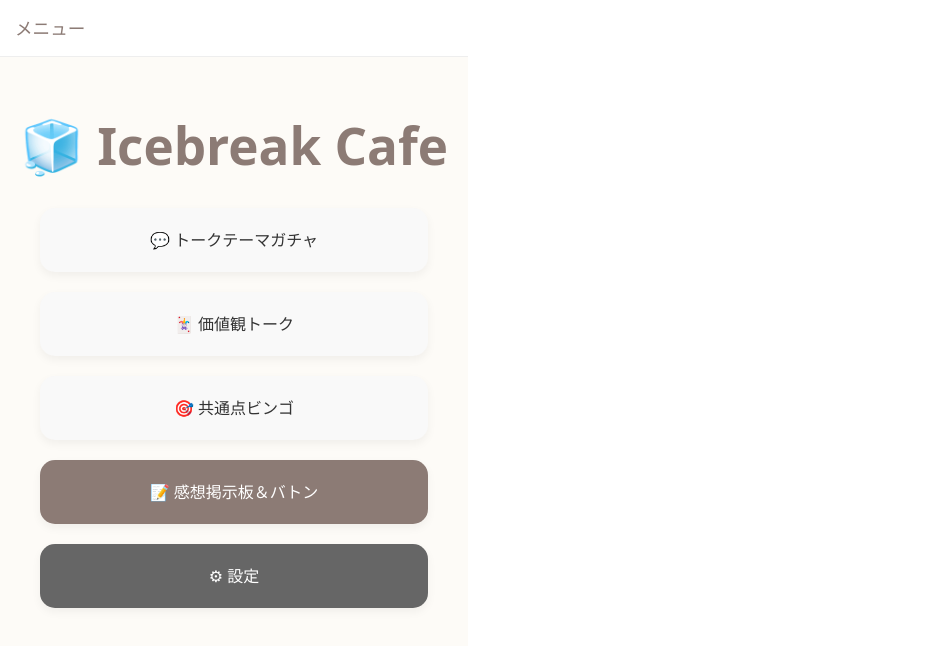
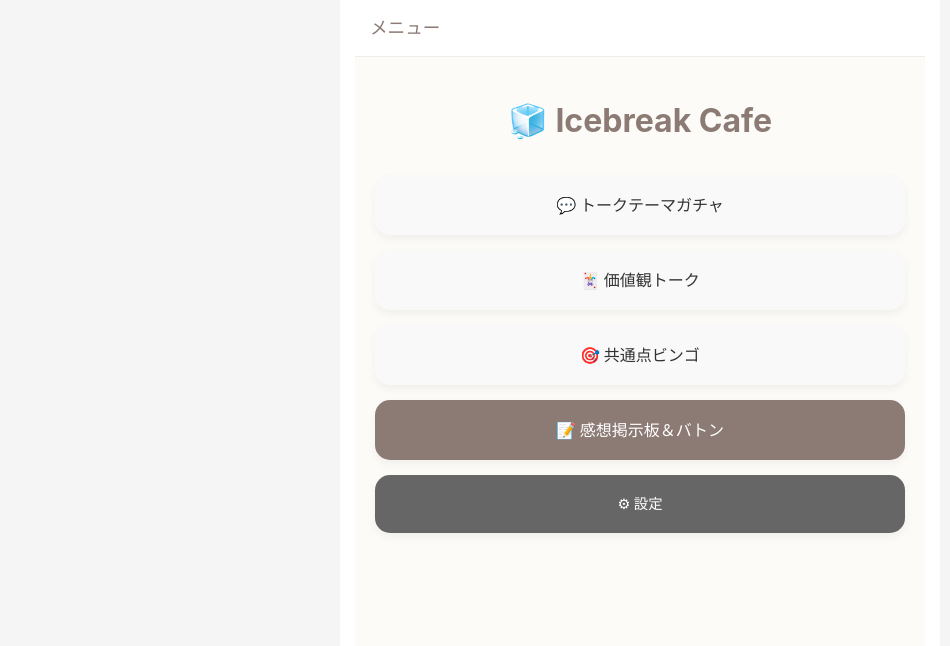
Before and after one commit to BBHF810/icebreak-cafe, a React (Vite) app: page / in a window 1280 px wide. Shown: the top 646 px of the page, without its empty margins (0-950 px from the left). Built offline with nearby package versions, Linux system fonts and the light colour scheme; no server answers; the database is empty.

Commit message:
Fix case sensitivity to Feedback

```diff
--- a/src/App.jsx
+++ b/src/App.jsx
@@ -1,7 +1,7 @@
 import { useState, useEffect } from 'react';
 import { Routes, Route, Link } from 'react-router-dom';
 import { db } from './firebase';
-import { ref, onValue, set, push, remove } from 'firebase/database'; // setを追加
+import { ref, onValue, set, push, remove } from 'firebase/database';
 
 import TalkTheme from './games/TalkTheme';
 import Bingo from './games/Bingo';
@@ -10,9 +10,9 @@ import Feedback from './games/Feedback';
 import Layout from './components/Layout';
 import Settings from './components/Settings';
 
-import { THEME_LIST } from './games/TalkTheme/data'; //
-import { BINGO_MISSIONS } from './games/Bingo/data'; //
-import { VALUE_THEME_LIST } from './games/ValueTalk/data'; //
+import { THEME_LIST } from './games/TalkTheme/data';
+import { BINGO_MISSIONS } from './games/Bingo/data';
+import { VALUE_THEME_LIST } from './games/ValueTalk/data';
 
 function App() {
   const [themes, setThemes] = useState([]);
@@ -20,125 +20,92 @@ function App() {
   const [valueThemes, setValueThemes] = useState([]);
   const [feedbacks, setFeedbacks] = useState([]);
 
-  // --- Firebase 同期処理 ---
-
   useEffect(() => {
-    // 1. トークテーマの同期
-    const themesRef = ref(db, 'themes');
-    onValue(themesRef, (snapshot) => {
+    // Firebase同期ロジック (以前の修正を維持)
+    onValue(ref(db, 'themes'), (snapshot) => {
       const data = snapshot.val();
-      if (data) {
-        setThemes(data);
-      } else {
-        // DBが空なら初期データをセット
-        const initial = THEME_LIST.map(t => ({ text: t, enabled: true }));
-        set(themesRef, initial);
-      }
+      if (data) setThemes(data);
+      else set(ref(db, 'themes'), THEME_LIST.map(t => ({ text: t, enabled: true })));
     });
 
-    // 2. ビンゴミッションの同期
-    const bingoRef = ref(db, 'bingo');
-    onValue(bingoRef, (snapshot) => {
+    onValue(ref(db, 'bingo'), (snapshot) => {
       const data = snapshot.val();
-      if (data) {
-        setBingoMissions(data);
-      } else {
-        set(bingoRef, BINGO_MISSIONS);
-      }
+      if (data) setBingoMissions(data);
+      else set(ref(db, 'bingo'), BINGO_MISSIONS);
     });
 
-    // 3. 価値観トークの同期
-    const valueRef = ref(db, 'valueThemes');
-    onValue(valueRef, (snapshot) => {
+    onValue(ref(db, 'valueThemes'), (snapshot) => {
       const data = snapshot.val();
-      if (data) {
-        setValueThemes(data);
-      } else {
-        const initial = VALUE_THEME_LIST.map(v => ({ text: v, enabled: true }));
-        set(valueRef, initial);
-      }
+      if (data) setValueThemes(data);
+      else set(ref(db, 'valueThemes'), VALUE_THEME_LIST.map(v => ({ text: v, enabled: true })));
     });
 
-    // 4. 感想掲示板の同期 (既存)
-    const feedbacksRef = ref(db, 'feedbacks');
-    const unsubscribeFeedback = onValue(feedbacksRef, (snapshot) => {
+    onValue(ref(db, 'feedbacks'), (snapshot) => {
       const data = snapshot.val();
-      if (data) {
-        setFeedbacks(Object.keys(data).map(key => ({ ...data[key], id: key })));
-      } else {
-        setFeedbacks([]);
-      }
+      setFeedbacks(data ? Object.keys(data).map(key => ({ ...data[key], id: key })) : []);
     });
-
-    return () => unsubscribeFeedback();
   }, []);
-
-  // --- データ更新関数 (Firebaseへ書き込む) ---
 
   const updateThemes = (newData) => set(ref(db, 'themes'), newData);
   const updateBingo = (newData) => set(ref(db, 'bingo'), newData);
   const updateValueThemes = (newData) => set(ref(db, 'valueThemes'), newData);
 
-  const addFeedback = (entry) => push(ref(db, 'feedbacks'), entry);
-  const deleteFeedback = (id) => {
-    if (window.confirm("このメッセージを削除してもよろしいですか？")) {
-      remove(ref(db, `feedbacks/${id}`));
-    }
-  };
-
   return (
-    <div style={{ maxWidth: '600px', margin: '0 auto', minHeight: '100vh', backgroundColor: '#fff' }}>
+    <div style={appContainerStyle}>
       <Routes>
         <Route path="/" element={<Layout title="メニュー" showBackBtn={false}><Home /></Layout>} />
         <Route path="/talk-theme" element={
           <Layout title="ガチャ">
-            <TalkTheme
-              key={themes.filter(t => t.enabled).length}
-              themes={themes}
-              setThemes={updateThemes}
-            />
+            <TalkTheme key={themes.filter(t => t.enabled).length} themes={themes} setThemes={updateThemes} />
           </Layout>
         } />
         <Route path="/value-talk" element={
           <Layout title="価値観トーク">
-            <ValueTalk
-              key={valueThemes.filter(v => v.enabled).length}
-              themes={valueThemes}
-              setValueThemes={updateValueThemes}
-            />
+            <ValueTalk key={valueThemes.filter(v => v.enabled).length} themes={valueThemes} setValueThemes={updateValueThemes} />
           </Layout>
         } />
         <Route path="/bingo" element={<Layout title="ビンゴ"><Bingo missions={bingoMissions} /></Layout>} />
-        <Route path="/feedback" element={<Layout title="感想掲示板"><Feedback feedbacks={feedbacks} onAddFeedback={addFeedback} onDeleteFeedback={deleteFeedback} /></Layout>} />
+        <Route path="/feedback" element={
+          <Layout title="感想掲示板">
+            <Feedback feedbacks={feedbacks} onAddFeedback={(e) => push(ref(db, 'feedbacks'), e)} onDeleteFeedback={(id) => remove(ref(db, `feedbacks/${id}`))} />
+          </Layout>
+        } />
         <Route path="/settings" element={
-          <Settings
-            themes={themes} setThemes={updateThemes}
-            bingoMissions={bingoMissions} setBingoMissions={updateBingo}
-            valueThemes={valueThemes} setValueThemes={updateValueThemes}
-          />
+          <Settings themes={themes} setThemes={updateThemes} bingoMissions={bingoMissions} setBingoMissions={updateBingo} valueThemes={valueThemes} setValueThemes={updateValueThemes} />
         } />
       </Routes>
     </div>
   );
 }
 
+const appContainerStyle = {
+  maxWidth: '600px',
+  margin: '0 auto',
+  minHeight: '100vh',
+  backgroundColor: '#fff',
+  display: 'flex',          // 中央配置のため
+  flexDirection: 'column',
+  padding: '0 15px',        // スマホ画面端の余白
+  boxSizing: 'border-box'
+};
+
 function Home() {
   return (
-    <div style={{ textAlign: 'center', width: '100%' }}>
-      <h1 style={{ color: '#8c7b75', marginTop: '40px' }}>🧊 Icebreak Cafe</h1>
-      <div style={{ display: 'flex', flexDirection: 'column', gap: '20px', marginTop: '30px', padding: '0 20px' }}>
-        <Link to="/talk-theme" style={buttonStyle}>💬 トークテーマガチャ</Link>
-        <Link to="/value-talk" style={buttonStyle}>🃏 価値観トーク</Link>
-        <Link to="/bingo" style={buttonStyle}>🎯 共通点ビンゴ</Link>
-        <Link to="/feedback" style={{...buttonStyle, backgroundColor: '#8c7b75', color: '#fff'}}>📝 感想掲示板＆バトン</Link>
-        <Link to="/settings" style={{...buttonStyle, backgroundColor: '#666', color: '#fff'}}>⚙ 設定</Link>
+    <div style={{ textAlign: 'center', width: '100%', padding: '20px 0' }}>
+      <h1 style={{ color: '#8c7b75', fontSize: '2rem', marginBottom: '30px' }}>🧊 Icebreak Cafe</h1>
+      <div style={{ display: 'flex', flexDirection: 'column', gap: '15px' }}>
+        <Link to="/talk-theme" style={homeButtonStyle}>💬 トークテーマガチャ</Link>
+        <Link to="/value-talk" style={homeButtonStyle}>🃏 価値観トーク</Link>
+        <Link to="/bingo" style={homeButtonStyle}>🎯 共通点ビンゴ</Link>
+        <Link to="/feedback" style={{...homeButtonStyle, backgroundColor: '#8c7b75', color: '#fff'}}>📝 感想掲示板＆バトン</Link>
+        <Link to="/settings" style={{...homeButtonStyle, backgroundColor: '#666', color: '#fff', fontSize: '0.9rem'}}>⚙ 設定</Link>
       </div>
     </div>
   );
 }
 
-const buttonStyle = {
-  display: 'block', padding: '20px', backgroundColor: '#f9f9f9', color: '#333',
+const homeButtonStyle = {
+  display: 'block', padding: '18px', backgroundColor: '#f9f9f9', color: '#333',
   textDecoration: 'none', borderRadius: '15px', fontWeight: 'bold', boxShadow: '0 4px 10px rgba(0,0,0,0.05)'
 };
 
--- a/src/games/TalkTheme/index.jsx
+++ b/src/games/TalkTheme/index.jsx
@@ -3,47 +3,36 @@ import { useState } from 'react';
 const TalkTheme = ({ themes, setThemes }) => {
   const [currentTheme, setCurrentTheme] = useState("ボタンを押してね");
   const [remainingIndices, setRemainingIndices] = useState([]);
-
   const activeThemes = themes.filter(t => t.enabled);
 
   const drawTheme = () => {
-    if (activeThemes.length === 0) {
-      setCurrentTheme("有効なお題がありません。");
-      return;
-    }
-
+    if (activeThemes.length === 0) return setCurrentTheme("有効なお題がありません。");
     let indices = [...remainingIndices];
-    if (indices.length === 0) {
-      indices = activeThemes.map((_, i) => i);
-    }
-
-    const randomIndex = Math.floor(Math.random() * indices.length);
-    const themeIndex = indices[randomIndex];
-
-    setCurrentTheme(activeThemes[themeIndex].text);
-    indices.splice(randomIndex, 1);
+    if (indices.length === 0) indices = activeThemes.map((_, i) => i);
+    const idx = Math.floor(Math.random() * indices.length);
+    setCurrentTheme(activeThemes[indices[idx]].text);
+    indices.splice(idx, 1);
     setRemainingIndices(indices);
   };
 
-  const hideCurrentTheme = () => {
+  const hideTheme = () => {
     if (currentTheme === "ボタンを押してね") return;
     if (window.confirm("このお題を非表示にしますか？")) {
-      const updated = themes.map(t => t.text === currentTheme ? { ...t, enabled: false } : t);
-      setThemes(updated);
+      setThemes(themes.map(t => t.text === currentTheme ? { ...t, enabled: false } : t));
       setCurrentTheme("ボタンを押してね");
     }
   };
 
   return (
-    <div style={{ textAlign: 'center', padding: '20px' }}>
+    <div style={{ textAlign: 'center', padding: '10px', width: '100%' }}>
       <div style={themeCardStyle}>{currentTheme}</div>
       <div style={{ display: 'flex', flexDirection: 'column', gap: '15px', alignItems: 'center' }}>
         <button onClick={drawTheme} style={gachaButtonStyle}>ガチャを回す</button>
         {currentTheme !== "ボタンを押してね" && (
-          <button onClick={hideCurrentTheme} style={hideButtonStyle}>× このお題を非表示にする</button>
+          <button onClick={hideTheme} style={hideButtonStyle}>× このお題を非表示にする</button>
         )}
       </div>
-      <div style={{ marginTop: '20px', color: '#999', fontSize: '0.9rem' }}>
+      <div style={{ marginTop: '20px', color: '#999', fontSize: '0.85rem' }}>
         残りお題: {remainingIndices.length === 0 && currentTheme !== "ボタンを押してね" ? 0 : remainingIndices.length} / {activeThemes.length}
       </div>
     </div>
@@ -51,19 +40,37 @@ const TalkTheme = ({ themes, setThemes }) => {
 };
 
 const themeCardStyle = {
-  minHeight: '180px', display: 'flex', alignItems: 'center', justifyContent: 'center',
-  background: '#fff', borderRadius: '25px', padding: '30px', marginBottom: '30px',
-  fontSize: '1.4rem', fontWeight: 'bold', lineHeight: '1.4',
-  boxShadow: '0 10px 25px rgba(140, 123, 117, 0.15)', border: '2px solid #eee'
+  width: '100%',             // 画面幅に合わせる
+  maxWidth: '450px',
+  margin: '0 auto 30px',
+  minHeight: '160px',
+  display: 'flex',
+  alignItems: 'center',
+  justifyContent: 'center',
+  background: '#fff',
+  borderRadius: '25px',
+  padding: '20px',
+  fontSize: '1.25rem',      // スマホでも見やすいサイズ
+  fontWeight: 'bold',
+  lineHeight: '1.5',
+  boxShadow: '0 8px 20px rgba(140, 123, 117, 0.12)',
+  border: '2px solid #f0f0f0'
 };
 
 const gachaButtonStyle = {
-  padding: '18px 50px', fontSize: '1.2rem', background: '#8c7b75', color: '#fff',
-  border: 'none', borderRadius: '35px', cursor: 'pointer', fontWeight: 'bold'
+  width: '80%',              // スマホで押しやすい幅
+  maxWidth: '300px',
+  padding: '16px',
+  fontSize: '1.1rem',
+  background: '#8c7b75',
+  color: '#fff',
+  border: 'none',
+  borderRadius: '30px',
+  cursor: 'pointer',
+  fontWeight: 'bold',
+  boxShadow: '0 4px 12px rgba(140, 123, 117, 0.3)'
 };
 
-const hideButtonStyle = {
-  background: 'none', border: 'none', color: '#8c7b75', fontSize: '0.9rem', cursor: 'pointer', textDecoration: 'underline'
-};
+const hideButtonStyle = { background: 'none', border: 'none', color: '#8c7b75', fontSize: '0.85rem', cursor: 'pointer', textDecoration: 'underline' };
 
 export default TalkTheme;
--- a/src/games/ValueTalk/index.jsx
+++ b/src/games/ValueTalk/index.jsx
@@ -4,81 +4,72 @@ const ValueTalk = ({ themes, setValueThemes }) => {
   const [themeText, setThemeText] = useState("お題を引いてね！");
   const [number, setNumber] = useState(null);
   const [isNumberVisible, setIsNumberVisible] = useState(false);
-
   const activeThemes = themes.filter(v => v.enabled);
 
   const drawCard = () => {
-    if (activeThemes.length === 0) {
-      setThemeText("有効なテーマがありません。");
-      return;
-    }
-    const randomIndex = Math.floor(Math.random() * activeThemes.length);
-    setThemeText(activeThemes[randomIndex].text);
+    if (activeThemes.length === 0) return setThemeText("有効なテーマがありません。");
+    setThemeText(activeThemes[Math.floor(Math.random() * activeThemes.length)].text);
     setNumber(Math.floor(Math.random() * 100) + 1);
     setIsNumberVisible(false);
   };
 
-  const hideCurrentTheme = () => {
+  const hideTheme = () => {
     if (themeText === "お題を引いてね！") return;
-    if (window.confirm("このお題を非表示にしますか？（設定画面で戻せます）")) {
-      const updated = themes.map(v => v.text === themeText ? { ...v, enabled: false } : v);
-      setValueThemes(updated);
+    if (window.confirm("このお題を非表示にしますか？")) {
+      setValueThemes(themes.map(v => v.text === themeText ? { ...v, enabled: false } : v));
       setThemeText("お題を引いてね！");
       setNumber(null);
     }
   };
 
   return (
-    <div style={{ textAlign: 'center', padding: '20px', width: '100%', boxSizing: 'border-box' }}>
-      <h2>🃏 価値観トーク</h2>
-      <div style={cardDisplayStyle}>{themeText}</div>
-
+    <div style={{ textAlign: 'center', padding: '10px', width: '100%' }}>
+      <div style={valueCardStyle}>{themeText}</div>
       {number !== null && (
         <div style={{ marginBottom: '30px', display: 'flex', flexDirection: 'column', alignItems: 'center' }}>
-          <p style={{fontSize: '0.9rem', color: '#666', marginBottom: '10px'}}>あなたの数字（タップで表示）</p>
+          <p style={{fontSize: '0.85rem', color: '#666', marginBottom: '8px'}}>あなたの数字（タップで表示）</p>
           <button
             onClick={() => setIsNumberVisible(!isNumberVisible)}
-            style={{
-              ...numberButtonStyle,
-              backgroundColor: isNumberVisible ? '#333' : '#ddd',
-              color: isNumberVisible ? '#fff' : '#333'
-            }}
+            style={{...circleButtonStyle, backgroundColor: isNumberVisible ? '#333' : '#eee', color: isNumberVisible ? '#fff' : '#333'}}
           >
             {isNumberVisible ? number : "???"}
           </button>
         </div>
       )}
-
       <div style={{ display: 'flex', flexDirection: 'column', gap: '15px', alignItems: 'center' }}>
         <button onClick={drawCard} style={drawButtonStyle}>カードを引く</button>
         {themeText !== "お題を引いてね！" && (
-          <button onClick={hideCurrentTheme} style={hideButtonStyle}>× このお題を非表示にする</button>
+          <button onClick={hideTheme} style={hideButtonStyle}>× このお題を非表示にする</button>
         )}
       </div>
     </div>
   );
 };
 
-// スタイル修正：中央揃えを確実に
-const cardDisplayStyle = {
-  margin: '0 auto 20px', padding: '20px', border: '4px solid #FF9800', borderRadius: '15px',
-  backgroundColor: '#fff', color: '#333', width: '320px', maxWidth: '95%', minHeight: '100px',
-  display: 'flex', alignItems: 'center', justifyContent: 'center', fontSize: '1.4rem', fontWeight: 'bold'
+const valueCardStyle = {
+  width: '100%',
+  maxWidth: '400px',
+  margin: '0 auto 20px',
+  padding: '20px',
+  border: '3px solid #FF9800',
+  borderRadius: '15px',
+  backgroundColor: '#fff',
+  minHeight: '100px',
+  display: 'flex',
+  alignItems: 'center',
+  justifyContent: 'center',
+  fontSize: '1.25rem',
+  fontWeight: 'bold'
 };
 
-const numberButtonStyle = {
-  width: '120px', height: '120px', borderRadius: '50%', border: 'none',
-  fontSize: '3rem', fontWeight: 'bold', cursor: 'pointer',
-  display: 'flex', justifyContent: 'center', alignItems: 'center', // 中央揃え
-  boxShadow: '0 4px 6px rgba(0,0,0,0.2)', padding: 0
+const circleButtonStyle = {
+  width: '110px', height: '110px', borderRadius: '50%', border: 'none',
+  fontSize: '2.5rem', fontWeight: 'bold', cursor: 'pointer',
+  display: 'flex', justifyContent: 'center', alignItems: 'center', // 中央揃えの修復
+  boxShadow: '0 4px 8px rgba(0,0,0,0.1)'
 };
 
-const drawButtonStyle = {
-  padding: '15px 40px', fontSize: '1.2rem', backgroundColor: '#FF9800', color: 'white', border: 'none', borderRadius: '30px', cursor: 'pointer'
-};
-
-const hideButtonStyle = {
-  background: 'none', border: 'none', color: '#FF9800', fontSize: '0.9rem', cursor: 'pointer', textDecoration: 'underline'
-};
+const drawButtonStyle = { padding: '15px 45px', fontSize: '1.1rem', backgroundColor: '#FF9800', color: 'white', border: 'none', borderRadius: '30px', fontWeight: 'bold' };
+const hideButtonStyle = { background: 'none', border: 'none', color: '#FF9800', fontSize: '0.85rem', cursor: 'pointer', textDecoration: 'underline' };
 
 export default ValueTalk;
--- a/src/index.css
+++ b/src/index.css
@@ -1,26 +1,21 @@
+/* src/index.css */
 :root {
-  font-family: system-ui, Avenir, Helvetica, Arial, sans-serif;
+  font-family: 'Inter', system-ui, Avenir, Helvetica, Arial, sans-serif;
   line-height: 1.5;
   font-weight: 400;
-
-  /* ★色を固定（ダークモード対応を削除し、常に見やすい色にする） */
-  color: #333333;
-  background-color: #ffffff;
-
+  color-scheme: light dark;
+  color: #333;
+  background-color: #f5f5f5; /* 背景を少しカフェっぽく */
   font-synthesis: none;
   text-rendering: optimizeLegibility;
   -webkit-font-smoothing: antialiased;
   -moz-osx-font-smoothing: grayscale;
 }
 
-/* リンクの色も見やすい青に固定 */
-a {
-  font-weight: 500;
-  color: #0066cc;
-  text-decoration: inherit;
-}
-a:hover {
-  color: #004499;
+* {
+  box-sizing: border-box; /* パディングを含めたサイズ計算にする */
+  margin: 0;
+  padding: 0;
 }
 
 body {
@@ -31,27 +26,6 @@ body {
   min-height: 100vh;
 }
 
-h1 {
-  font-size: 3.2em;
-  line-height: 1.1;
+#root {
+  width: 100%;
 }
-
-/* ボタンのデザイン調整 */
-button {
-  border-radius: 8px;
-  border: 1px solid transparent;
-  padding: 0.6em 1.2em;
-  font-size: 1em;
-  font-weight: 500;
-  font-family: inherit;
-  background-color: #f9f9f9; /* 明るい色に */
-  cursor: pointer;
-  transition: border-color 0.25s;
-}
-button:hover {
-  border-color: #646cff;
-}
-button:focus,
-button:focus-visible {
-  outline: 4px auto -webkit-focus-ring-color;
-}
```
